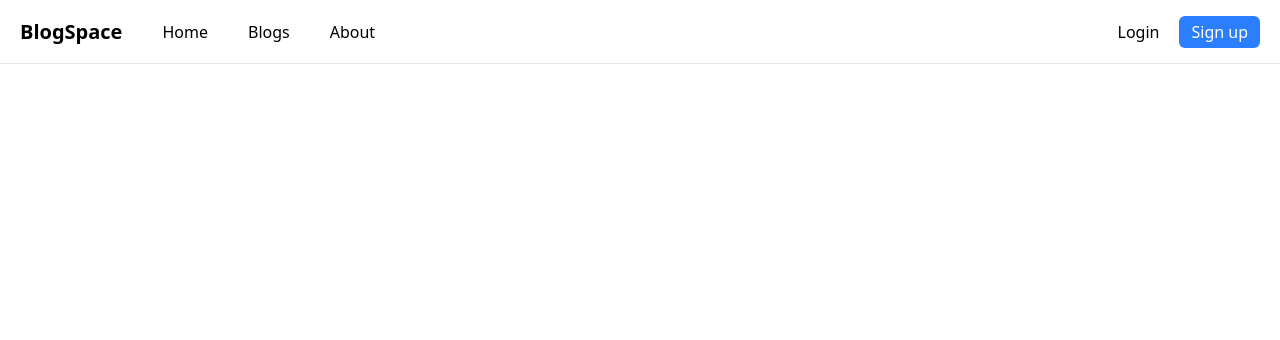
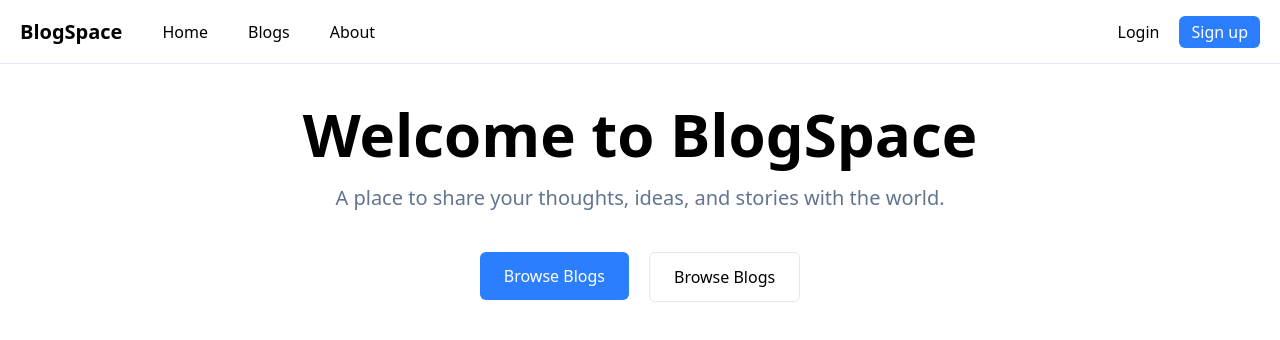
Before and after one commit to davidvchang/BlogSpace, a React (Vite) app in the folder frontend/: page /login in a window 1280 px wide. Shown: the top 340 px of the page. Built offline with nearby package versions, Linux system fonts and the light colour scheme.

Commit message:
Add: presentation home and change to fixed navbar

```diff
--- a/frontend/src/App.tsx
+++ b/frontend/src/App.tsx
@@ -6,7 +6,11 @@ function App() {
   return (
     <main>
       <NavBar/>
-      <Home/>
+
+      <div className="pt-16">
+        <Home/>
+
+      </div>
     </main>
   )
 }
--- a/frontend/src/components/NavBar.tsx
+++ b/frontend/src/components/NavBar.tsx
@@ -3,7 +3,7 @@ import Nav from './Nav'
 
 const NavBar:React.FC = () => {
   return (
-    <div className='w-full h-16 flex justify-between items-center px-5 border-b border-b-slate-200'>
+    <div className='w-full h-16 flex justify-between items-center px-5 border-b border-b-slate-200 bg-white fixed z-99'>
         <div className='flex gap-10 items-center'>
             <a href="/" className='font-semibold text-xl'>BlogSpace</a>
 
--- a/frontend/src/pages/Home.tsx
+++ b/frontend/src/pages/Home.tsx
@@ -2,8 +2,17 @@ import React from 'react'
 
 const Home:React.FC = () => {
   return (
-    <section>
+    <section className='flex flex-col w-full py-10'>
+      <div className='flex flex-col items-center justify-center gap-5'>
+        <h1 className='text-6xl font-bold'>Welcome to BlogSpace</h1>
+        <span className='text-xl text-slate-500'>A place to share your thoughts, ideas, and stories with the world.</span>
 
+        <div className='flex gap-5 pt-5'>
+          <a href="/blogs" className='w-fit h-fit bg-blue-500 text-white font-medium py-3 px-6 rounded-md hover:brightness-110 hover:transition duration-300'>Browse Blogs</a>
+          <a href="/login" className='w-fit h-fit border border-slate-200 font-medium py-3 px-6 rounded-md hover:bg-slate-200 hover:transition duration-300'>Browse Blogs</a>
+
+        </div>
+      </div>
     </section>
   )
 }
```
